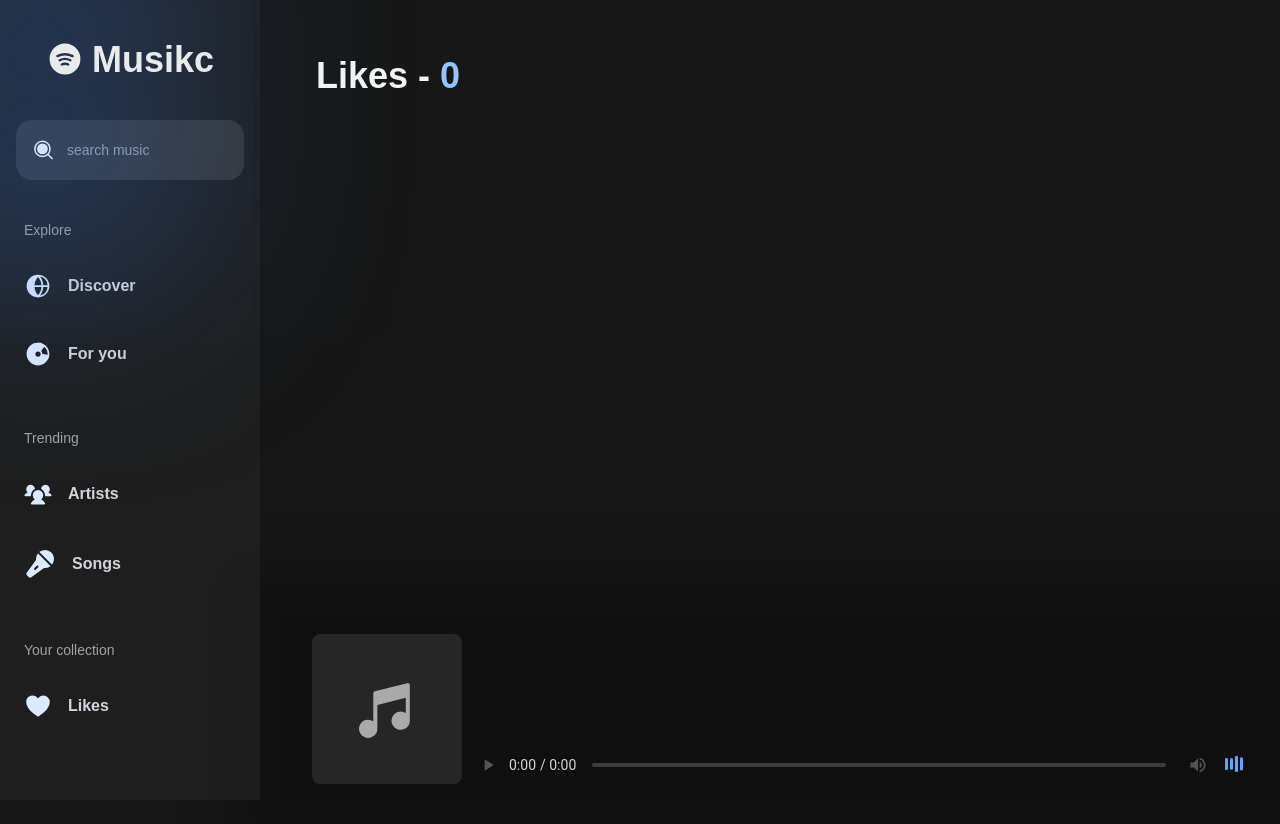
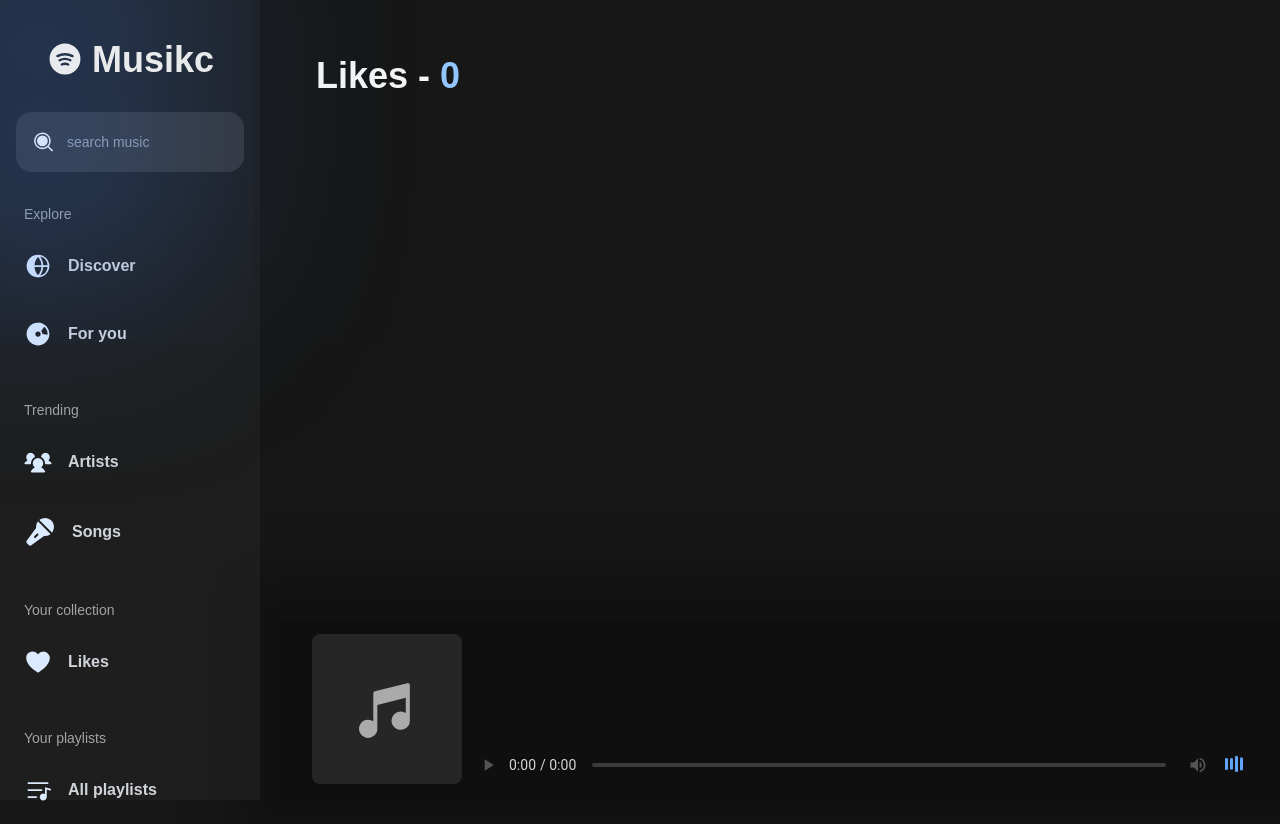
Before and after one commit to edudotdev/music-app, a Next.js app: page /likes in a window 1280 px wide. Before the commit the page ends 800 px from the top, so only its background shows below. Built offline with nearby package versions, Linux system fonts and the light colour scheme.

Commit message:
feat: reduce paddings

```diff
--- a/src/components/organisms/Nav/index.tsx
+++ b/src/components/organisms/Nav/index.tsx
@@ -1,22 +1,19 @@
-'use client';
-
 import React from 'react'
 import { Logo } from '../../atoms/'
 import { Search, NavLink } from '../../molecules/'
-import { GlobeSimple, Disc, MicrophoneStage, UsersThree, Heart } from "phosphor-react";
+import { GlobeSimple, Disc, MicrophoneStage, UsersThree, Heart, Playlist } from "phosphor-react";
 
 export const Nav = () => {
 
   const colorIcon: string = '#dbeafe'
-
   const sizeIcon: number = 28
 
   return (
-    <div className='flex flex-col gap-10 py-10 bg-neutral-800 bg-opacity-50 min-w-[260px] w-[260px] h-screen sticky top-0 before:block before:absolute before:w-5 before:h-5 before:rounded-full before:left-0 before:-top-10 before:bg-blue-500 before:shadow-before-nav lg:z-30'>
+    <div className='flex flex-col gap-8 py-10 bg-neutral-800 bg-opacity-50 min-w-[260px] w-[260px] h-screen sticky top-0 before:block before:absolute before:w-5 before:h-5 before:rounded-full before:left-0 before:-top-10 before:bg-blue-500 before:shadow-before-nav lg:z-30'>
       <Logo />
       <Search />
       <div className='flex flex-col'>
-        <h2 className='text-neutral-400 ml-6 pb-3 text-sm'>Explore</h2>
+        <h2 className='text-neutral-400 ml-6 pb-2 text-sm'>Explore</h2>
         <NavLink to='/' text='Discover'>
           <GlobeSimple size={sizeIcon} color={colorIcon} weight="fill" />
         </NavLink>
@@ -25,7 +22,7 @@ export const Nav = () => {
         </NavLink>
       </div>
       <div className='flex flex-col'>
-        <h2 className='text-neutral-400 ml-6 pb-3 text-sm'>Trending</h2>
+        <h2 className='text-neutral-400 ml-6 pb-2 text-sm'>Trending</h2>
         <NavLink to='/artists' text='Artists'>
           <UsersThree size={sizeIcon} color={colorIcon} weight="fill" />
         </NavLink>
@@ -34,9 +31,15 @@ export const Nav = () => {
         </NavLink>
       </div>
       <div className='flex flex-col'>
-        <h2 className='text-neutral-400 ml-6 pb-3 text-sm'>Your collection</h2>
+        <h2 className='text-neutral-400 ml-6 pb-2 text-sm'>Your collection</h2>
         <NavLink to='/likes' text='Likes'>
           <Heart size={sizeIcon} color={colorIcon} weight="fill" />
+        </NavLink>
+      </div>
+      <div className='flex flex-col'>
+        <h2 className='text-neutral-400 ml-6 pb-2 text-sm'>Your playlists</h2>
+        <NavLink to='/playlists' text='All playlists'>
+          <Playlist size={sizeIcon} color={colorIcon} weight="fill" />
         </NavLink>
       </div>
     </div>
```
